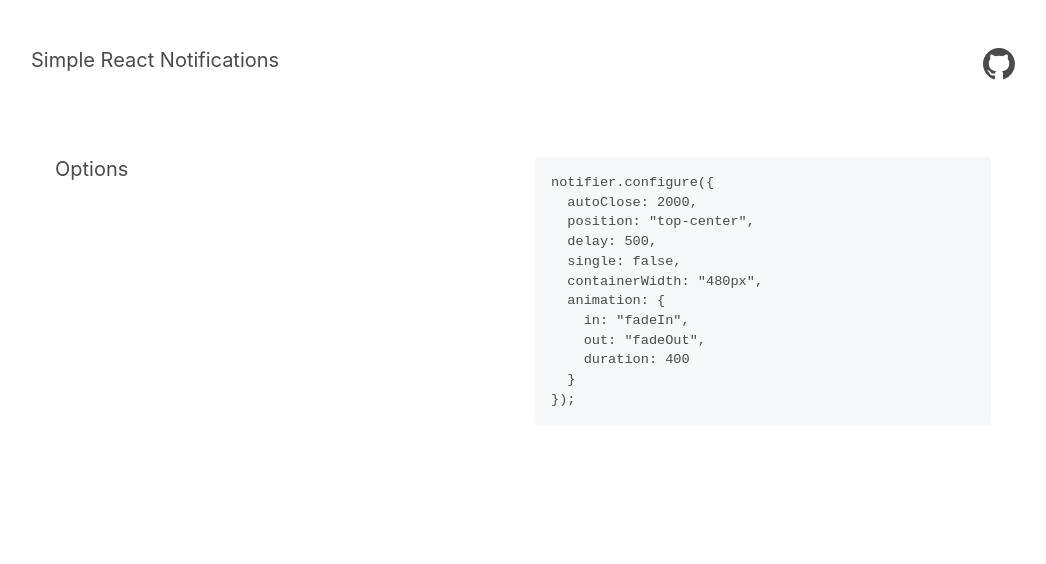
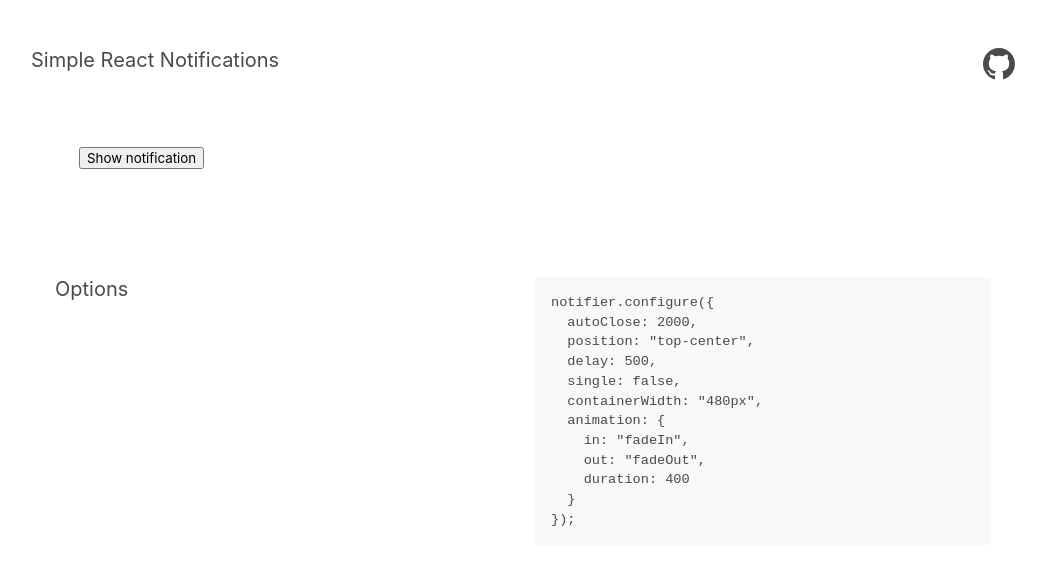
Before and after one commit to alexpermiakov/simple-react-notifications, a React (Create React App) app: page / in a window 1280 px wide. Shown: the top 564 px of the page, without its empty margins (117-1163 px from the left). Built offline with nearby package versions, Linux system fonts and the light colour scheme.

Commit message:
install notifier

```diff
--- a/package.json
+++ b/package.json
@@ -1,5 +1,5 @@
 {
-  "name": "simple-react-notifications",
+  "name": "demo-app",
   "version": "0.1.0",
   "private": true,
   "dependencies": {
@@ -8,6 +8,7 @@
     "react": "^16.8.6",
     "react-dom": "^16.8.6",
     "react-scripts": "3.0.1",
+    "simple-react-notifications": "^1.1.8",
     "styled-components": "^4.3.2"
   },
   "scripts": {
--- a/src/App.jsx
+++ b/src/App.jsx
@@ -1,5 +1,6 @@
 import React from "react";
 import styled from "styled-components";
+import notifier from "simple-react-notifications";
 import GithubIcon from "./GithubIcon";
 
 const Header = styled.div`
@@ -43,7 +44,6 @@ const getPrintedCode = (options, n = 1) => {
 const getConfigureExample = options =>
   "notifier.configure({\n" + getPrintedCode(options) + "});";
 
-const App = () => {
 const options = {
   autoClose: 2000,
   position: "top-center",
@@ -57,6 +57,7 @@ const App = () => {
   }
 };
 
+const App = () => {
   return (
     <>
       <section className="section">
@@ -64,6 +65,15 @@ const App = () => {
           <h1 className="subtitle">Simple React Notifications</h1>
           <GithubIcon />
         </Header>
+        <div className="section">
+          <button
+            onClick={() => {
+              notifier.success("Yeahhh!");
+            }}
+          >
+            Show notification
+          </button>
+        </div>
       </section>
       <Settings>
         <div className="column">
```
Also changed, not shown: 1 other file (tests, documents, lock files or other folders). Lines whose indentation alone changed are shown as unchanged.
